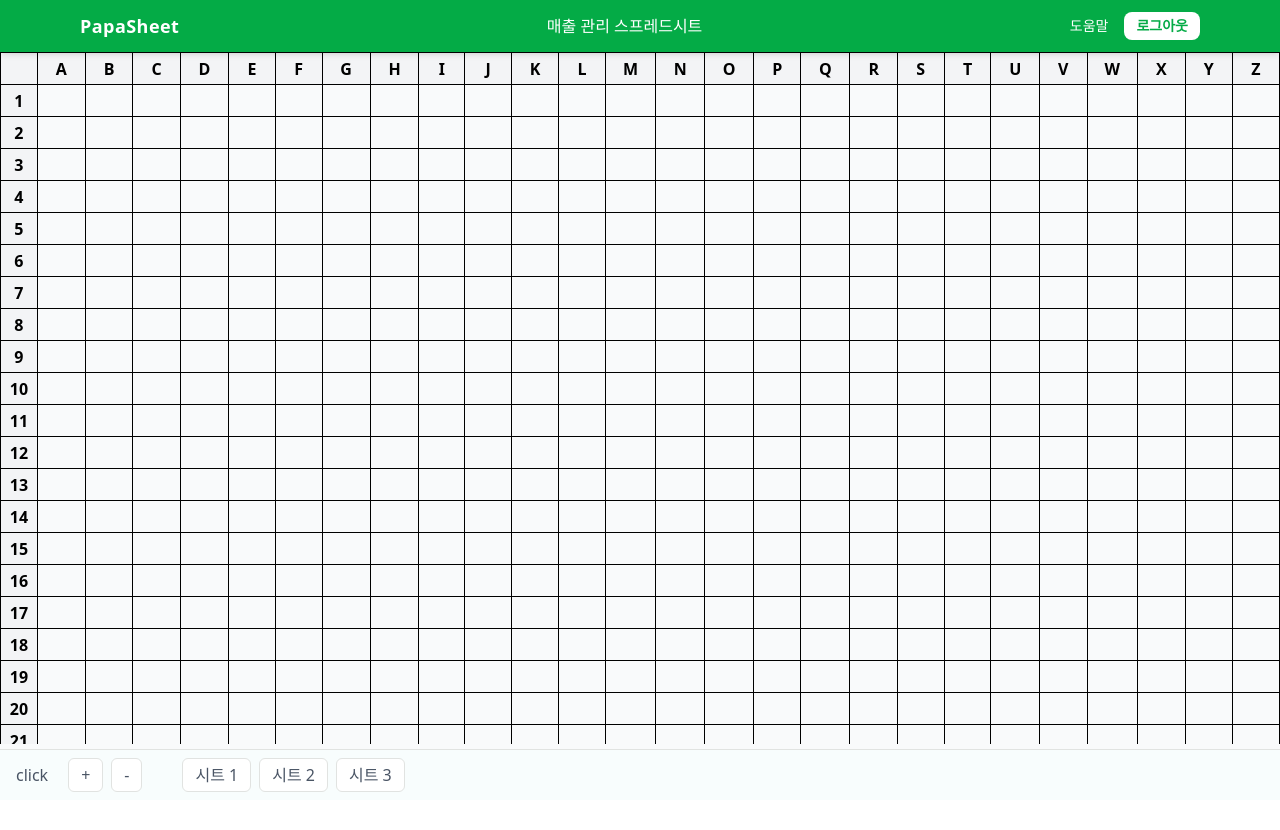
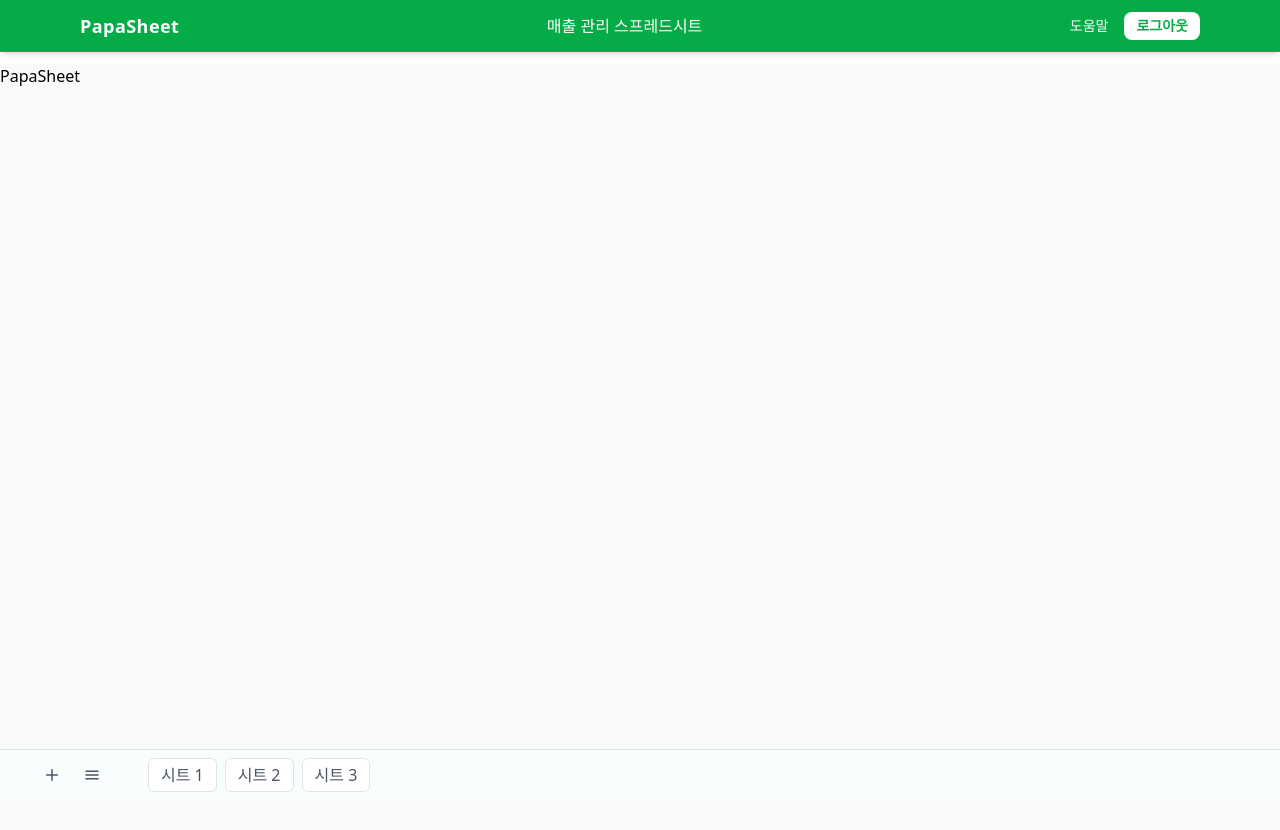
Before and after one commit to BalancingLife/PapaSheet, a React (Vite) app: page / in a window 1280 px wide. Shown: the top 830 px of the page. Before the commit the page ends 800 px from the top, so only its background shows below. Built offline with nearby package versions, Linux system fonts and the light colour scheme.

Commit message:
✨IconButton 공통 컴포넌트 구현
- IconButton 구현 (forwardRef 적용, displayName 지정)
- base/sizes/variants 스타일 시스템 정리
- AddSheetButton, AllSheetsButton 프리셋 컴포넌트 추가
- index.ts barrel export 구성

```diff
--- a/src/app/App.tsx
+++ b/src/app/App.tsx
@@ -1,5 +1,5 @@
-import PapaSheetPage from "@/pages/PapaSheetPage";
+import HomePage from "@/pages/Home/ui/HomePage";
 
 export default function App() {
-  return <PapaSheetPage />;
+  return <HomePage />;
 }
--- a/src/shared/ui/Button.tsx
+++ /dev/null
@@ -1,3 +0,0 @@
-export const Button = () => {
-  return <button>click</button>;
-};
--- /dev/null
+++ b/src/shared/ui/Button/IconButton.tsx
@@ -0,0 +1,104 @@
+import React, { forwardRef } from "react";
+import type { ButtonHTMLAttributes } from "react"; // <button>가 원래 가지는 모든 props(onClick, disabled, type 등)를 타입으로 가져다 쓰려는 의도.
+
+/** 공통 버튼 기본형: 아이콘 전용에 최적화 */
+type Variant = "solid" | "ghost";
+type ButtonSize = "sm" | "md" | "lg";
+
+interface IconButtonProps extends ButtonHTMLAttributes<HTMLButtonElement> {
+  variant?: Variant;
+  size?: ButtonSize;
+  /** 아이콘 전용 버튼이면 true (접근성용 aria-label 필수) */
+  iconOnly?: boolean;
+}
+
+// 모든 버튼이 공통으로 가지는 스타일.
+const base =
+  "inline-flex items-center justify-center rounded-full transition-colors select-none " +
+  "focus-visible:outline-none focus-visible:ring-2 focus-visible:ring-offset-2 focus-visible:ring-gray-400";
+
+// Record 유틸리티 타입은 변수 sizes의 객체 값으로 ButtonSize 타입들을 빠짐없이 키로 갖고 , 각 값으로 두번째 제네릭 인자타입을 가져야한다는 뜻
+const sizes: Record<ButtonSize, string> = {
+  sm: "h-8 w-8 text-[18px]",
+  md: "h-10 w-10 text-[20px]",
+  lg: "h-12 w-12 text-[22px]",
+};
+const variants: Record<Variant, string> = {
+  solid: "bg-gray-800 text-white hover:bg-gray-700 active:bg-gray-900",
+  ghost:
+    "bg-transparent text-gray-600 hover:bg-gray-100 active:bg-gray-200 dark:hover:bg-gray-800",
+};
+
+export const IconButton = forwardRef<HTMLButtonElement, IconButtonProps>(
+  (
+    {
+      className = "",
+      variant = "ghost",
+      size = "md",
+      iconOnly = true,
+      ...props
+    },
+    ref
+  ) => {
+    if (iconOnly && !props["aria-label"]) {
+      console.warn("Icon-only button is missing `aria-label`.");
+    }
+
+    return (
+      <button
+        ref={ref}
+        className={`${base} ${sizes[size]} ${variants[variant]} ${className}`}
+        {...props}
+      />
+    );
+  }
+);
+
+// forwardRef로 감싼 컴포넌트는 React DevTools에서 이름이 깨질 수 있어서
+// 디버깅 시 "IconButton"으로 보이게 displayName을 지정
+IconButton.displayName = "IconButton";
+
+const Svg = {
+  Plus: (props: React.SVGProps<SVGSVGElement>) => (
+    <svg
+      viewBox="0 0 24 24"
+      fill="none"
+      stroke="currentColor"
+      strokeWidth="2"
+      {...props}
+    >
+      <path strokeLinecap="round" d="M12 5v14M5 12h14" />
+    </svg>
+  ),
+  Menu: (props: React.SVGProps<SVGSVGElement>) => (
+    <svg
+      viewBox="0 0 24 24"
+      fill="none"
+      stroke="currentColor"
+      strokeWidth="2"
+      {...props}
+    >
+      <path strokeLinecap="round" d="M4 7h16M4 12h16M4 17h16" />
+    </svg>
+  ),
+};
+
+// 프리셋 이라고 나중에 쓰기 편하라고 미리 만들어놓은 버튼
+// 프리셋의 경우 children 인자가 필요하지 않아서 Omit으로 children 인자를 제거
+type FooterBtnProps = Omit<IconButtonProps, "children"> & { size?: ButtonSize };
+
+export function AddSheetButton(props: FooterBtnProps) {
+  return (
+    <IconButton aria-label="시트 추가" size="sm" {...props}>
+      <Svg.Plus width="1em" height="1em" />
+    </IconButton>
+  );
+}
+
+export function AllSheetsButton(props: FooterBtnProps) {
+  return (
+    <IconButton aria-label="모든 시트" size="sm" {...props}>
+      <Svg.Menu width="1em" height="1em" />
+    </IconButton>
+  );
+}
--- /dev/null
+++ b/src/shared/ui/Button/index.ts
@@ -0,0 +1 @@
+export * from "./IconButton";
--- a/src/widgets/footer/ui/Footer.tsx
+++ b/src/widgets/footer/ui/Footer.tsx
@@ -1,17 +1,20 @@
-import { Button } from "@/shared/ui/Button";
+import { AddSheetButton, AllSheetsButton } from "@/shared/ui/Button";
 
 export default function Footer() {
   return (
     <footer className="fixed bottom-0 left-0 w-full border-t border-[rgb(225,227,225)] bg-[#F8FDFD] px-4 py-2 flex items-center text-gray-600">
-      <Button />
       {/* 좌측 버튼 영역 */}
       <div className="flex items-center gap-2 ml-5 ">
-        <button className="px-3 py-1 rounded-md bg-white border border-[rgb(225,227,225)] hover:bg-gray-50 transition">
-          +
-        </button>
-        <button className="px-3 py-1 rounded-md bg-white border border-[rgb(225,227,225)] hover:bg-gray-50 transition">
-          -
-        </button>
+        <AddSheetButton
+          onClick={() => {
+            /* 시트 생성 로직 */
+          }}
+        />
+        <AllSheetsButton
+          onClick={() => {
+            /* 모든 시트 패널 열기 */
+          }}
+        />
       </div>
 
       {/* 우측 시트 목록 영역 */}
--- a/src/widgets/papasheet/ui/PapaSheet.tsx
+++ b/src/widgets/papasheet/ui/PapaSheet.tsx
@@ -1,52 +1,3 @@
-import { useState } from "react";
-
 export default function PapaSheet() {
-  // 간단한 셀 데이터 상태
-  const [cells, setCells] = useState<{ [key: string]: string }>({});
-
-  // 값 변경 핸들러
-  const handleChange = (addr: string, value: string) => {
-    setCells((prev) => ({ ...prev, [addr]: value }));
-  };
-
-  //그리드 몇칸인지
-  const rows = 200;
-  const cols = 26;
-
-  return (
-    <div className="pt-13 overflow-auto max-w-full max-h-[93vh]">
-      <table className="border-collapse">
-        <thead>
-          <tr>
-            <th className="border bg-gray-100 w-12 h-8"></th>
-            {Array.from({ length: cols }, (_, c) => (
-              <th key={c} className="border bg-gray-100 w-24 text-center">
-                {String.fromCharCode(65 + c)} {/* A,B,C... */}
-              </th>
-            ))}
-          </tr>
-        </thead>
-
-        <tbody>
-          {Array.from({ length: rows }, (_, r) => (
-            <tr key={r}>
-              <th className="border bg-gray-100 text-center w-12">{r + 1}</th>
-              {Array.from({ length: cols }, (_, c) => {
-                const addr = `${String.fromCharCode(65 + c)}${r + 1}`;
-                return (
-                  <td key={addr} className="border w-24 h-8">
-                    <input
-                      className="w-full h-full px-1 focus:outline-none"
-                      value={cells[addr] || ""}
-                      onChange={(e) => handleChange(addr, e.target.value)}
-                    />
-                  </td>
-                );
-              })}
-            </tr>
-          ))}
-        </tbody>
-      </table>
-    </div>
-  );
+  return <div className="mt-16">PapaSheet</div>;
 }
```
Also changed, not shown: src/pages/Home/ui/HomePage.tsx (renamed from src/pages/PapaSheetPage.tsx), 2 other files (tests, documents, lock files or other folders).
